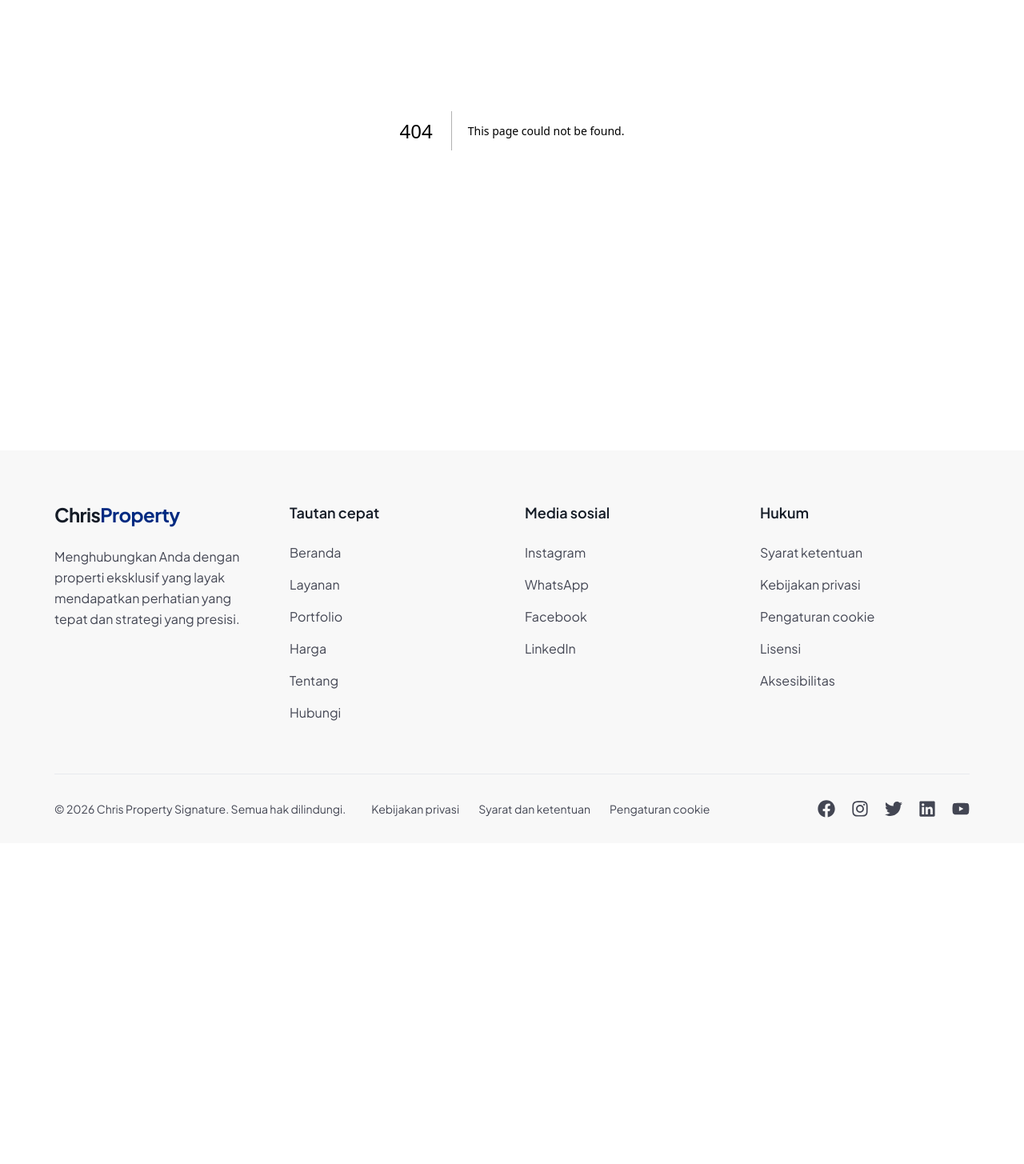
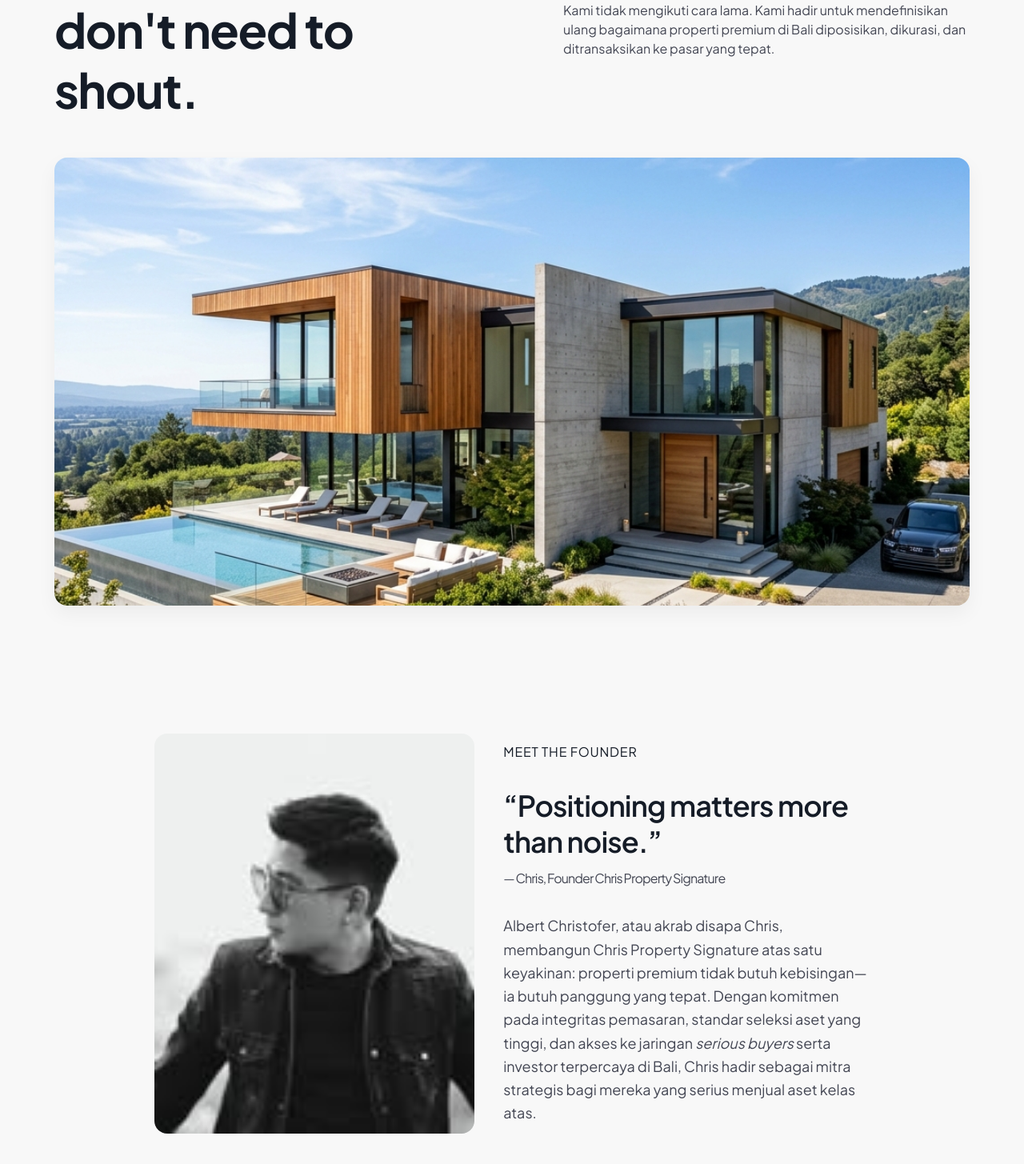
Before and after one commit to AIDILYOWIE/agency_property_website, a Next.js app: page /about in a window 1280 px wide. Before the commit this address had no page. Shown: the part 237-1692 px from the top of the page at 80% size. Before the commit the page ends 1291 px from the top, so only its background shows below. Built offline with nearby package versions, Linux system fonts and the light colour scheme.

Commit message:
:lipstick: Add Page About

```diff
--- /dev/null
+++ b/app/_components/sections/MeetFounder.tsx
@@ -0,0 +1,75 @@
+import React from "react";
+import Image from "next/image";
+import { FiShield, FiUsers, FiStar } from "react-icons/fi";
+
+interface FounderHighlight {
+  icon: React.ReactNode;
+  title: string;
+  description: string;
+}
+
+const highlights: FounderHighlight[] = [
+  {
+    icon: <FiShield size={20} className="text-primary" />,
+    title: "Integritas Pemasaran",
+    description:
+      "Chris menjaga standar pemasaran yang jujur dan transparan. Setiap properti dikurasi ketat—hanya aset berkualitas yang layak mendapatkan eksposur premium.",
+  },
+  {
+    icon: <FiStar size={20} className="text-primary" />,
+    title: "Standar Aset Tinggi",
+    description:
+      "Hanya properti dengan nilai dan potensi yang benar-benar mumpuni yang kami proses. Ini bukan soal kuantitas—ini soal positioning yang tepat di mata buyer yang tepat.",
+  },
+  {
+    icon: <FiUsers size={20} className="text-primary" />,
+    title: "Jaringan Serious Buyers",
+    description:
+      "Dibangun selama bertahun-tahun, jaringan Chris mencakup serious buyers, investor properti, dan kalangan profesional di Bali yang benar-benar memiliki kapasitas finansial.",
+  },
+];
+
+export function MeetFounder() {
+  return (
+    <div className="flex justify-center gap-[36px] items-center py-section">
+      {/* Left Column — Founder Photo */}
+
+        <div className="relative w-[400px] h-[500px] rounded-2xl overflow-hidden justify-self-end">
+          <Image
+            src="/profile/profile_chris.jpg"
+            alt="Albert Christofer (Chris) — Founder Chris Property Signature"
+            fill
+            className="object-cover object-top"
+            priority
+          />
+        </div>
+
+      {/* Right Column — Content */}
+        <div className="flex w-[40%]  flex-col gap-8">
+          {/* Section Label */}
+          <span className="text-label-md text-on-background uppercase tracking-wider">
+            Meet The Founder
+          </span>
+
+          {/* Main Quote */}
+          <blockquote className="text-3xl md:text-4xl font-semibold text-on-background leading-tight tracking-tight">
+            &ldquo;Positioning matters more than noise.&rdquo;
+            <footer className="mt-3 text-base font-normal text-on-surface-variant not-italic">
+              — Chris, Founder Chris Property Signature
+            </footer>
+          </blockquote>
+
+          {/* Description */}
+          <p className="text-base md:text-lg text-on-surface-variant leading-relaxed">
+            Albert Christofer, atau akrab disapa Chris, membangun Chris Property
+            Signature atas satu keyakinan: properti premium tidak butuh
+            kebisingan—ia butuh panggung yang tepat. Dengan komitmen pada
+            integritas pemasaran, standar seleksi aset yang tinggi, dan akses ke
+            jaringan <em>serious buyers</em> serta investor terpercaya di Bali,
+            Chris hadir sebagai mitra strategis bagi mereka yang serius menjual
+            aset kelas atas.
+          </p>
+        </div>
+    </div>
+  );
+}
--- /dev/null
+++ b/app/_components/sections/WhoWeServe.tsx
@@ -0,0 +1,45 @@
+import React from "react";
+import { CategoryCard } from "../ui/CategoryCard";
+
+export function WhoWeServe() {
+  const cards = [
+    {
+      title: "Property Owners & Agents",
+      description: "Kami menaikkan nilai jual aset Anda melalui visual berkelas dan mendistribusikannya secara eksklusif hanya kepada jaringan pembeli serius. Lupakan prospek acak, serahkan kerumitan promosi kepada kami.",
+      imageSrc: "/categories/cat_commercial_1781867628891.png",
+    },
+    {
+      title: "Premium Buyers & Investors",
+      description: "Berhentilah membuang waktu memilah iklan yang menyesatkan. Sebagai kurator Anda, kami menghadirkan portofolio aset dan lahan strategis terbaik di Bali, dipresentasikan secara transparan tanpa trik pemasaran.",
+      imageSrc: "/categories/cat_villa_1781867581851.png",
+    },
+  ];
+
+  return (
+    <section className="w-full py-section bg-background">
+      <div className="px-6">
+        {/* Section Header */}
+        <div className="flex flex-col items-center text-center mb-16">
+          <span className="text-label-md text-on-background uppercase tracking-wider mb-3">
+            Who We Serve
+          </span>
+          <h2 className="text-3xl md:text-4xl font-semibold text-on-background max-w-2xl">
+            Partner Terpercaya untuk Pemilik Aset dan Investor Premium
+          </h2>
+        </div>
+
+        {/* Cards Grid */}
+        <div className="grid grid-cols-1 md:grid-cols-2 gap-8 md:gap-12 max-w-5xl mx-auto">
+          {cards.map((card, index) => (
+            <CategoryCard
+              key={index}
+              title={card.title}
+              description={card.description}
+              imageSrc={card.imageSrc}
+            />
+          ))}
+        </div>
+      </div>
+    </section>
+  );
+}
--- /dev/null
+++ b/app/about/page.tsx
@@ -0,0 +1,90 @@
+import { title } from "process";
+import { Navbar } from "../_components/layout/Navbar";
+import { Hero } from "../_components/sections/Hero";
+import { MeetFounder } from "../_components/sections/MeetFounder";
+import { WhyChooseUs } from "../_components/sections/WhyChooseUs";
+import { BiCrown } from "react-icons/bi";
+import { IoDiamondOutline } from "react-icons/io5";
+import { LuHandshake } from "react-icons/lu";
+import { CategoryCard } from "../_components/ui/CategoryCard";
+import { WhoWeServe } from "../_components/sections/WhoWeServe";
+import { CallToAction } from "../_components/sections/CallToAction";
+
+const items = [
+  {
+    icon: <BiCrown />,
+    title: "Quality Over Quantity",
+    description:
+      "Kami tidak menerima sembarang properti. Listing yang masuk melalui proses kurasi ketat.",
+  },
+  {
+    icon: <IoDiamondOutline />,
+    title: "Professional Presentation",
+    description:
+      "Visual yang buruk menurunkan harga jual. Kami menangani presentasi estetis properti secara serius sebelum dipublikasikan.",
+  },
+  {
+    icon: <LuHandshake />,
+    title: "No Clutter, No Random Leads",
+    description:
+      "Jaringan promosi kami ditargetkan hanya untuk ekosistem pembeli serius (serious buyers) dan agen terpercaya.",
+  },
+];
+
+export default function AboutPage() {
+  const WHATSAPP_MSG_CONSULT = `Hello Chris Property Signature Team,
+
+I would like to schedule an Exclusive Consultation regarding your property services.
+
+Focus of discussion needed:
+
+Name: [Insert your name]
+
+Consultation Topic: [Property Marketing / Property Search / Investment]
+
+Brief Details: [Briefly describe your specific needs]
+
+When are you available for a discussion?`;
+
+  const createWaLink = (msg: string) =>
+    `https://wa.me/6285183117165?text=${encodeURIComponent(msg)}`;
+
+  return (
+    <div className="flex flex-col min-h-screen">
+      <Navbar />
+      <div className="flex flex-col px-[68px]">
+        <Hero
+          headline={<>Good properties don't need to shout.</>}
+          description="Kami tidak mengikuti cara lama. Kami hadir untuk mendefinisikan ulang bagaimana properti premium di Bali diposisikan, dikurasi, dan ditransaksikan ke pasar yang tepat."
+          isCtaButton={false}
+        />
+        <MeetFounder />
+
+        <WhyChooseUs
+          label="Exclusive & Curated"
+          title="The Signature Standards"
+          items={items}
+        />
+        <WhoWeServe />
+      </div>
+        <CallToAction
+        variant="default"
+          title="Posisikan Properti Anda di Tempat yang Seharusnya"
+          description="Tinggalkan strategi pemasaran acak yang menurunkan nilai aset. Mari diskusikan bagaimana kami mengkurasi properti Anda untuk jaringan pembeli eksklusif, atau temukan investasi premium terbaik untuk Anda di Bali"
+          buttons={[
+              {
+                label: "Konsultasi Sekarang",
+                href: createWaLink(WHATSAPP_MSG_CONSULT),
+                variant: "primary",
+              },
+              {
+                label: "Pilih Kemitraan",
+                href: "/pricing#partnership-model",
+                variant: "outlineWhite",
+              },
+
+          ]}
+        />
+    </div>
+  );
+}
```
Also changed, not shown: public/profile/profile_chris.jpg (added).
